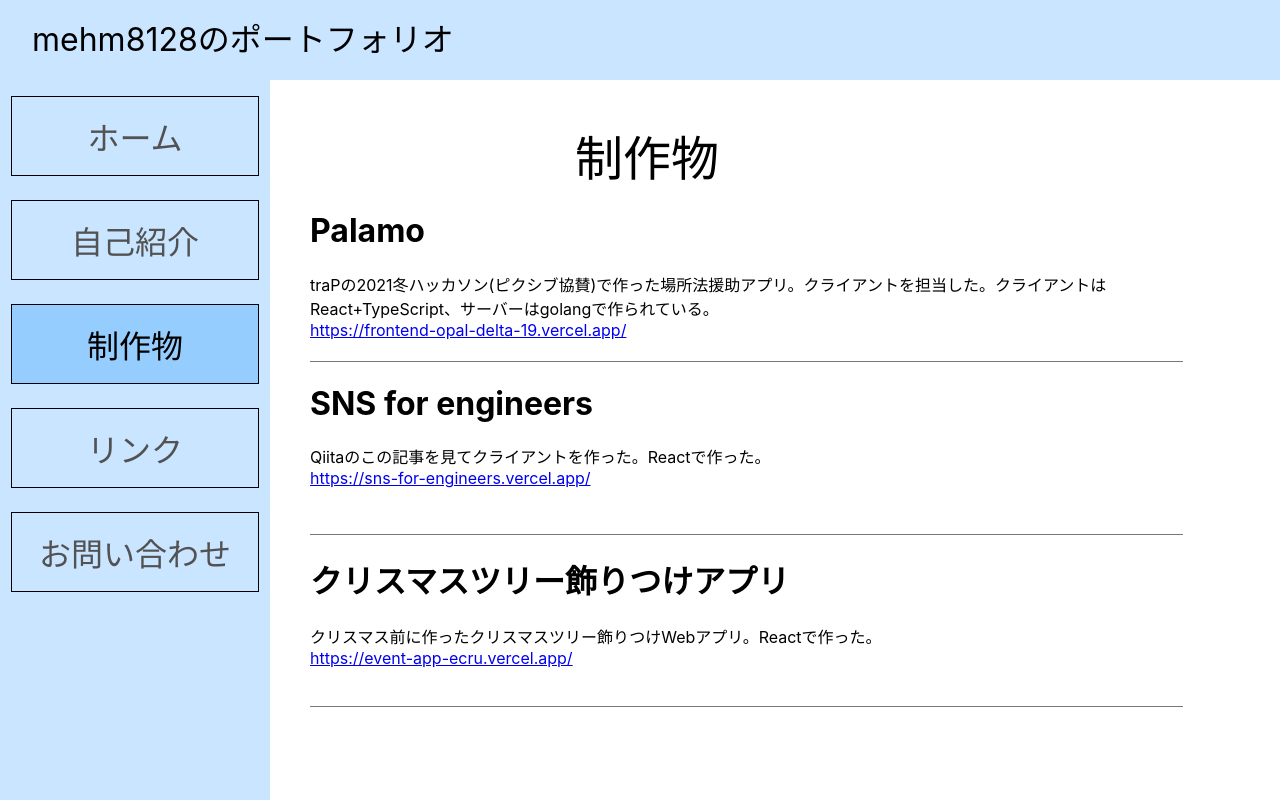
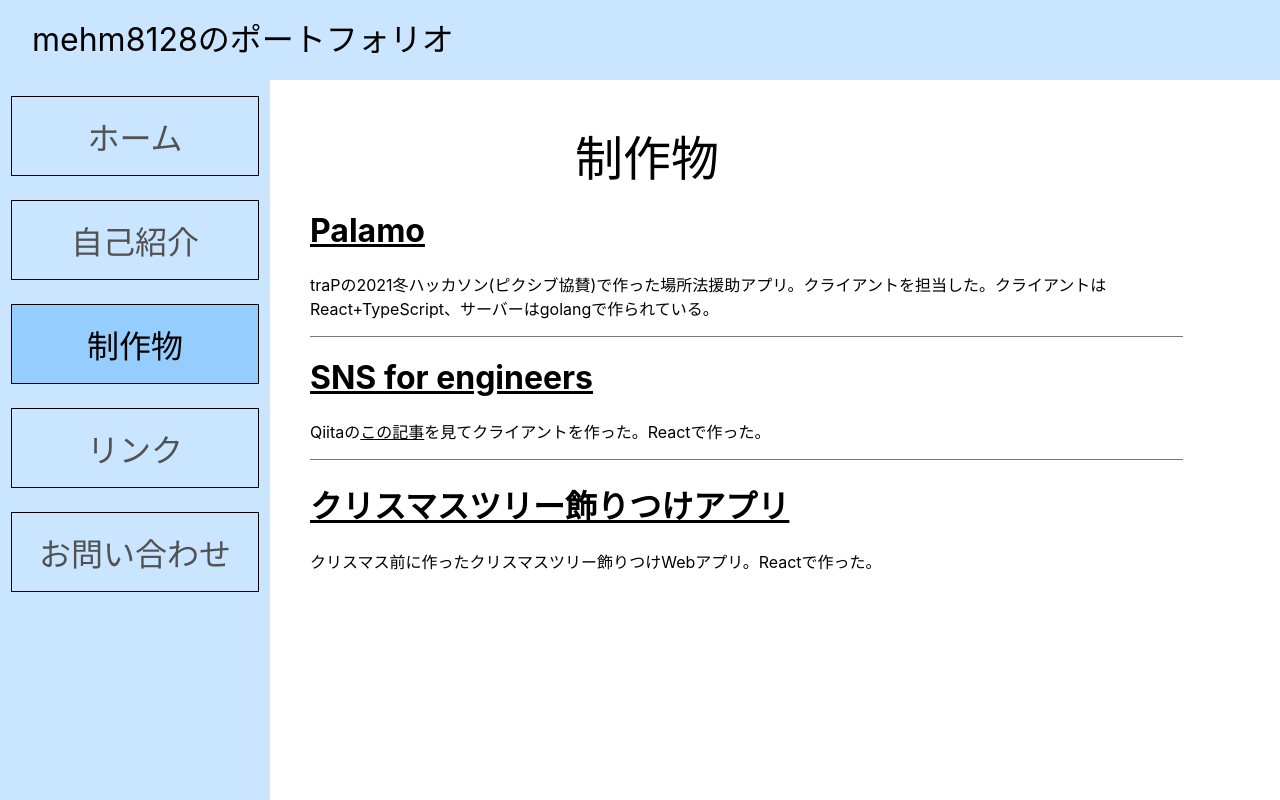
Before and after one commit to mehm8128/portfolio, a React (Create React App) app: page /productions in a window 1280 px wide. Built offline with nearby package versions, Linux system fonts and the light colour scheme.

Commit message:
map使って一覧作るとリンクを貼れないので大規模変更

```diff
--- a/src/pages/Productions.module.css
+++ b/src/pages/Productions.module.css
@@ -18,10 +18,14 @@
 }
 .li {
   width: 90%;
-  height: 150px;
+  padding-bottom: 16px;
   border-bottom: 1px solid #777777;
 }
-.li > h1 {
+.li:last-child {
+  border-bottom: 0;
+}
+.link {
+  color: #000000;
 }
 .itemContent {
 }
--- a/src/pages/Productions.tsx
+++ b/src/pages/Productions.tsx
@@ -4,37 +4,65 @@ function Production() {
   const productionList = [
     {
       name: 'Palamo',
-      description:
-        'traPの2021冬ハッカソン(ピクシブ協賛)で作った場所法援助アプリ。クライアントを担当した。クライアントはReact+TypeScript、サーバーはgolangで作られている。',
       link: 'https://frontend-opal-delta-19.vercel.app/',
     },
     {
       name: 'SNS for engineers',
-      description: 'Qiitaのこの記事を見てクライアントを作った。Reactで作った。',
       link: 'https://sns-for-engineers.vercel.app/',
     },
     {
       name: 'クリスマスツリー飾りつけアプリ',
-      description: 'クリスマス前に作ったクリスマスツリー飾りつけWebアプリ。Reactで作った。',
       link: 'https://event-app-ecru.vercel.app/',
     },
   ]
-  const listItems = productionList.map((item, index) => (
-    <li key={index} className={styles.li}>
-      <h1>{item.name}</h1>
-      <div className={styles.itemContent}>
-        <div className={styles.description}>{item.description}</div>
-        <a href={item.link}>{item.link}</a>
-      </div>
-    </li>
-  ))
 
   return (
     <div className={styles.production}>
       <div className={styles.header}>
         <span className={styles.title}>制作物</span>
       </div>
-      <ul className={styles.ul}>{listItems}</ul>
+      <ul className={styles.ul}>
+        <li className={styles.li}>
+          <h1>
+            <a href={productionList[0].link} className={styles.link}>
+              {productionList[0].name}
+            </a>
+          </h1>
+          <div className={styles.itemContent}>
+            <div className={styles.description}>
+              traPの2021冬ハッカソン(ピクシブ協賛)で作った場所法援助アプリ。クライアントを担当した。クライアントはReact+TypeScript、サーバーはgolangで作られている。
+            </div>
+          </div>
+        </li>
+        <li className={styles.li}>
+          <h1>
+            <a href={productionList[1].link} className={styles.link}>
+              {productionList[1].name}
+            </a>
+          </h1>
+          <div className={styles.itemContent}>
+            <div className={styles.description}>
+              Qiitaの
+              <a href="https://qiita.com/HawkClaws/items/599d7666f55e79ef7f56" className={styles.link}>
+                この記事
+              </a>
+              を見てクライアントを作った。Reactで作った。
+            </div>
+          </div>
+        </li>
+        <li className={styles.li}>
+          <h1>
+            <a href={productionList[2].link} className={styles.link}>
+              {productionList[2].name}
+            </a>
+          </h1>
+          <div className={styles.itemContent}>
+            <div className={styles.description}>
+              クリスマス前に作ったクリスマスツリー飾りつけWebアプリ。Reactで作った。
+            </div>
+          </div>
+        </li>
+      </ul>
     </div>
   )
 }
```
